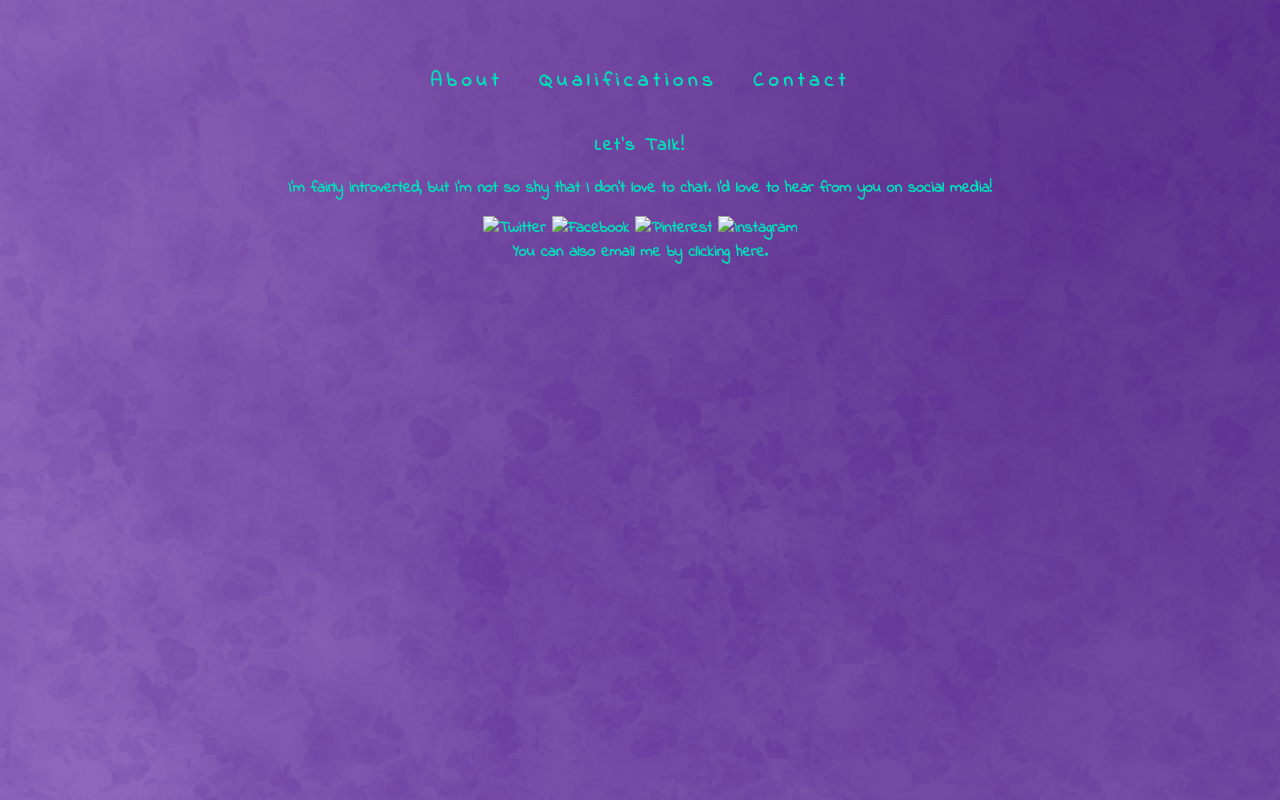
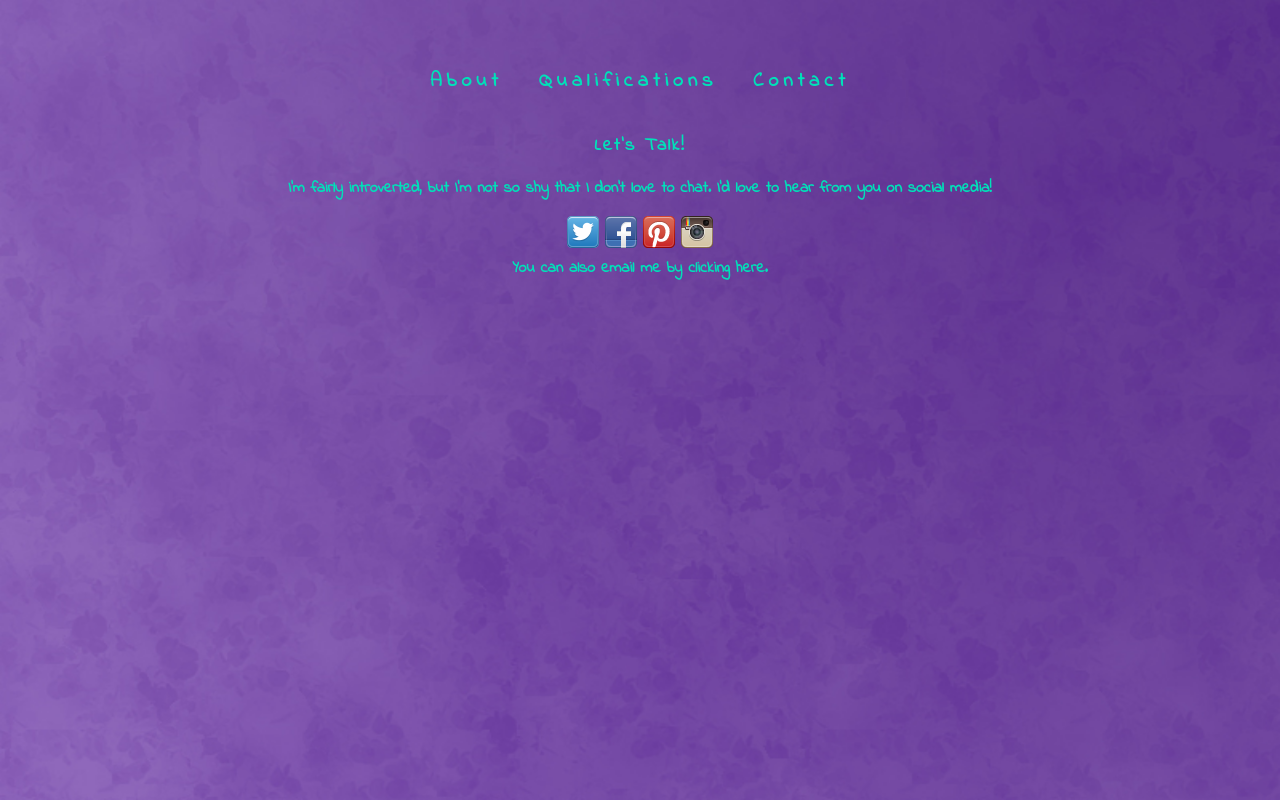
Before and after one commit to MikaylaShriver/mikaylashriver.github.io, a plain HTML site: page contact.html in a window 1280 px wide. Drawn offline with Linux system fonts and the light colour scheme; files that its build step writes are made by us from their sources; files whose address does not match are found by name.

Commit message:
Update contact.html

```diff
--- a/contact.html
+++ b/contact.html
@@ -6,7 +6,7 @@
 
 		<meta charset="utf-8">
 		<title>Mikayla Shriver</title>
-		<link rel="stylesheet" type="text/css" href="stylesheets/styles.css">
+		<link rel="stylesheet" type="text/css" href="styles.css">
 
 	</head>
 
@@ -36,13 +36,13 @@
 
 				<p>I’m fairly introverted, but I’m not so shy that I don’t love to chat. I’d love to hear from you on social media!</p>
 
-					<a href="http://twitter.com/mikispeaks"><img src="images/twitter.png" alt="Twitter"></a>
+					<a href="http://twitter.com/mikispeaks"><img src="twitter.png" alt="Twitter"></a>
 
-					<a href="http://facebook.com/mikaylacs2011"><img src="images/facebook.png" alt="Facebook"></a>
+					<a href="http://facebook.com/mikaylacs2011"><img src="facebook.png" alt="Facebook"></a>
 
-					<a href="http://pinterest.com/mikipinsthings"><img src="images/pinterest.png" alt="Pinterest"></a>
+					<a href="http://pinterest.com/mikipinsthings"><img src="pinterest.png" alt="Pinterest"></a>
 
-					<a href="http://instagram.com/mikispeaks"><img src="images/insta.png" alt="Instagram"></a>
+					<a href="http://instagram.com/mikispeaks"><img src="insta.png" alt="Instagram"></a>
 
 				<p>You can also email me by clicking <a href="mailto:mikswan34@gmail.com">here.</a></p>
 
```
